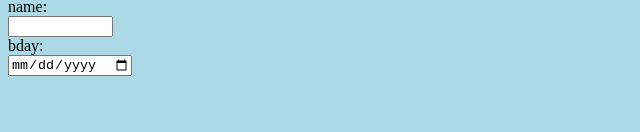
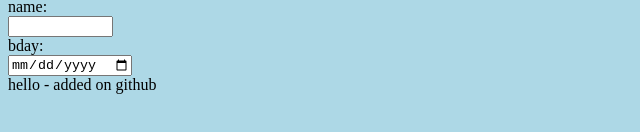
Before and after one commit to ivolga10/gitgit, a plain HTML site: page index.html in a window 1280 px wide. Shown: the part 290-422 px from the top of the page, without its empty margins (0-640 px from the left). Drawn offline with Linux system fonts and the light colour scheme.

Commit message:
added hello on github

```diff
--- a/index.html
+++ b/index.html
@@ -17,5 +17,6 @@ style="width:100%;max-width:960px"></div>
 <input type="checkbox" size="5"/>
 <div>name:</div><input type="text" size="10"/>
 <div>bday:</div><input type="date"/>
+  <div>hello - added on github</div>
 </body>
 </html>
```
